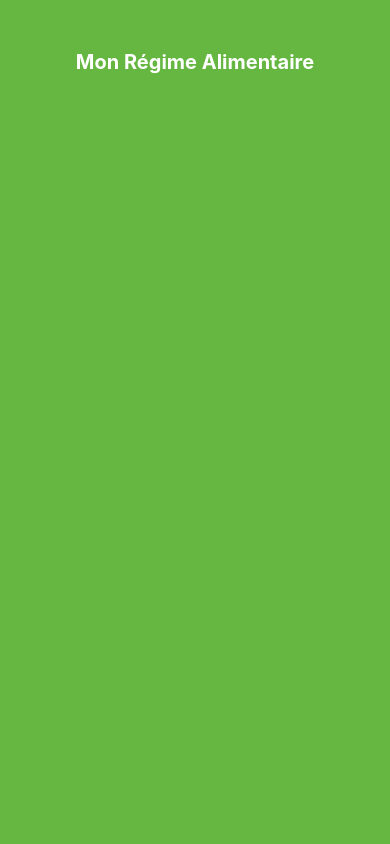
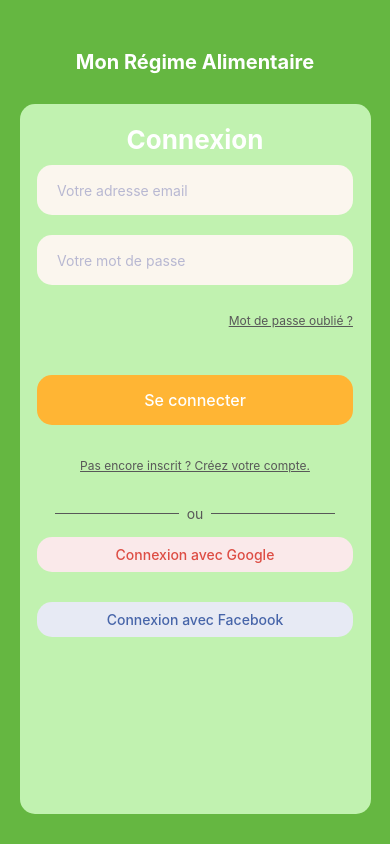
Before and after one commit to manon-mauve/RNmyPersonaDiet, a React Native app: screen / in a window 390 px wide. Built offline with nearby package versions, Linux system fonts and the light colour scheme.

Commit message:
login screen OK

```diff
--- a/App.tsx
+++ b/App.tsx
@@ -14,6 +14,8 @@ import {
   View,
 } from 'react-native';
 
+import LoginScreen from './src/screens/LoginScreen';
+
 
 function App(): React.JSX.Element {
 
@@ -22,10 +24,11 @@ function App(): React.JSX.Element {
       <View>
         <Text style={styles.text}>Mon Régime Alimentaire</Text>
       </View>
+      <LoginScreen />
 
     </SafeAreaView>
   );
-}
+};
 
 const styles = StyleSheet.create({
   root: {
--- /dev/null
+++ b/src/screens/LoginScreen/LoginScreen.js
@@ -0,0 +1,111 @@
+import React, { useState } from 'react';
+import { View, StyleSheet, Text, ScrollView } from 'react-native';
+
+import CustomInput from '../../components/CustomInput/CustomInput';
+
+import CustomButton from '../../components/CustomButton/CustomButton';
+
+import DividerWithText from '../../components/DividerWithText/DividerWithText';
+
+const LoginScreen = () => {
+  const [email, setEmail] = useState('');
+  const [password, setPassword] = useState('');
+
+  const onLoginPressed = () => {
+    console.warn('Se connecter');
+  };
+
+  const onForgotPasswordPressed = () => {
+    console.warn('Mot de passe oublié ?');
+  };
+
+  const onRegisterPressed = () => {
+    console.warn('Créer un compte');
+  };
+
+  const onLoginWithGooglePressed = () => {
+    console.warn('Connexion avec Google');
+  };
+
+  const onLoginWithFacebookPressed = () => {
+    console.warn('Connexion avec Facebook');
+  };
+
+  return (
+    <ScrollView style={styles.root} showsVerticalScrollIndicator={false}>
+      <View style={styles.container}>
+        <Text style={styles.title}>Connexion</Text>
+
+        <CustomInput
+          name="email"
+          placeholder="Votre adresse email"
+          value={email}
+          setValue={setEmail}
+        />
+
+        <CustomInput
+          name="password"
+          placeholder="Votre mot de passe"
+          value={password}
+          setValue={setPassword}
+          secureTextEntry={true}
+        />
+
+        <CustomButton
+          text="Mot de passe oublié ?"
+          onPress={onForgotPasswordPressed}
+          type="FORGETPASSWORD"
+        />
+
+        <CustomButton
+          text="Se connecter"
+          onPress={onLoginPressed}
+          type="PRIMARY"
+        />
+
+        <CustomButton
+          text="Pas encore inscrit ? Créez votre compte."
+          onPress={onRegisterPressed}
+          type="TERTIARY"
+        />
+
+        <DividerWithText text="ou" />
+
+        <CustomButton
+          text="Connexion avec Google"
+          onPress={onLoginWithGooglePressed}
+          type="GOOGLE"
+        />
+
+        <CustomButton
+          text="Connexion avec Facebook"
+          onPress={onLoginWithFacebookPressed}
+          type="FACEBOOK"
+        />
+      </View>
+    </ScrollView>
+  );
+};
+
+const styles = StyleSheet.create({
+  root: {
+    marginVertical: 30,
+    paddingVertical: 20,
+    width: '90%',
+    backgroundColor: '#C1F2B0',
+    borderRadius: 15,
+  },
+
+  container: {
+    alignItems: 'center',
+    width: '100%',
+  },
+
+  title: {
+    color: '#ffffff',
+    fontSize: 26,
+    fontWeight: 'bold',
+  },
+});
+
+export default LoginScreen;
--- /dev/null
+++ b/src/screens/LoginScreen/index.js
@@ -0,0 +1 @@
+export {default} from './LoginScreen';
```
